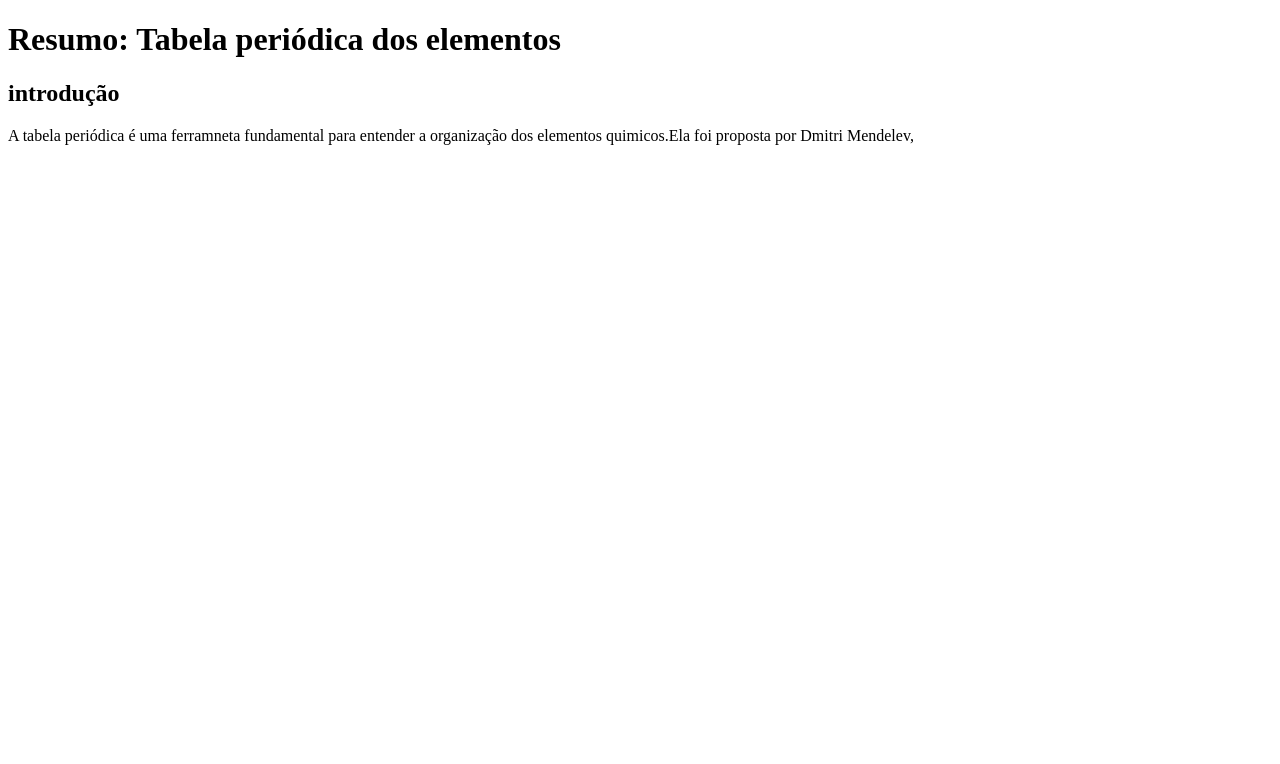
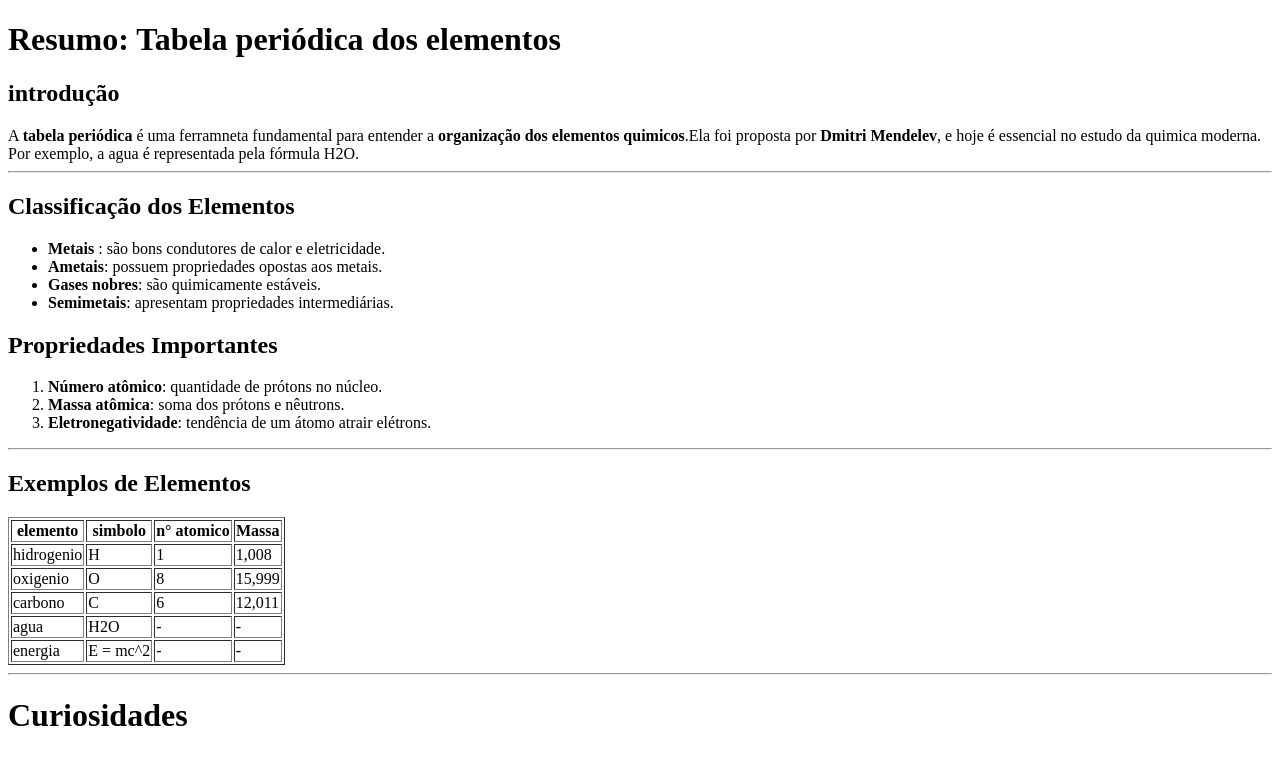
Before and after one commit to PedroHPpaiva/exercicio_revisao, a plain HTML site: page index.html in a window 1280 px wide. Drawn offline with Linux system fonts and the light colour scheme.

Commit message:
exercicio

```diff
--- a/index.html
+++ b/index.html
@@ -10,15 +10,92 @@
 
 <h2>introdução</h2>
 
-A tabela periódica é uma ferramneta fundamental para entender a organização dos elementos quimicos.Ela foi proposta por Dmitri Mendelev,
+A <b>tabela periódica</b> é uma ferramneta fundamental para entender a <b>organização dos elementos quimicos</b>.Ela foi proposta por <b>Dmitri Mendelev</b>,
+e hoje é essencial no estudo da quimica moderna. Por exemplo, a agua é representada pela fórmula H2O.
 
-<h2></h2>
+<hr>
+
+<h2>Classificação dos Elementos</h2>
+
+<ul>
+<li> <b>Metais </b>: são bons condutores de calor e eletricidade.</li>
+<li> <b>Ametais</b>: possuem propriedades opostas aos metais.</li>
+<li> <b>Gases nobres</b>: são quimicamente estáveis.</li>
+<li> <b>Semimetais</b>: apresentam propriedades intermediárias.</li>
+</ul>
+
+<h2>Propriedades Importantes</h2>
+
+<ol>
+<li><b>Número atômico</b>: quantidade de prótons no núcleo.</li>
+<li><b>Massa atômica</b>: soma dos prótons e nêutrons.</li>
+<li><b>Eletronegatividade</b>: tendência de um átomo atrair elétrons.</li>
+</ol>
+
+<hr>
+
+<h2>Exemplos de Elementos</h2>
+
+<table border="1">
+
+    <thead>
+        <tr>
+            <th>elemento</th>
+            <th>simbolo</th>
+            <th>n° atomico</th>
+            <th> Massa</th>
+        </tr>
+    </thead>
+
+    <tbody>
+        <tr>
+            <td>hidrogenio</td>
+            <td>H</td>
+            <td>1</td>
+            <td>1,008</td>
+         </tr>
+
+        <tr>
+            <td>oxigenio</td>
+            <td>O</td>
+            <td>8</td>
+            <td>15,999</td>
+         </tr>
+
+         <tr>
+            <td>carbono</td>
+            <td>C</td>
+            <td>6</td>
+            <td>12,011</td>
+         </tr>
+
+         <tr>
+            <td>agua</td>
+            <td>H2O</td>
+            <td>-</td>
+            <td>-</td>
+         </tr>
+
+        <tr>
+            <td>energia</td>
+            <td>E = mc^2</td>
+            <td>-</td>
+            <td>-</td>
+        </tr>
+
+    </tbody>
+</table>
+
+<hr>
+
+<h1>Curiosidades</h1>
 
 
-<h2></h2>
 
 
-<h2></h2>
+
+
+
 
 
 <h2></h2>
```
